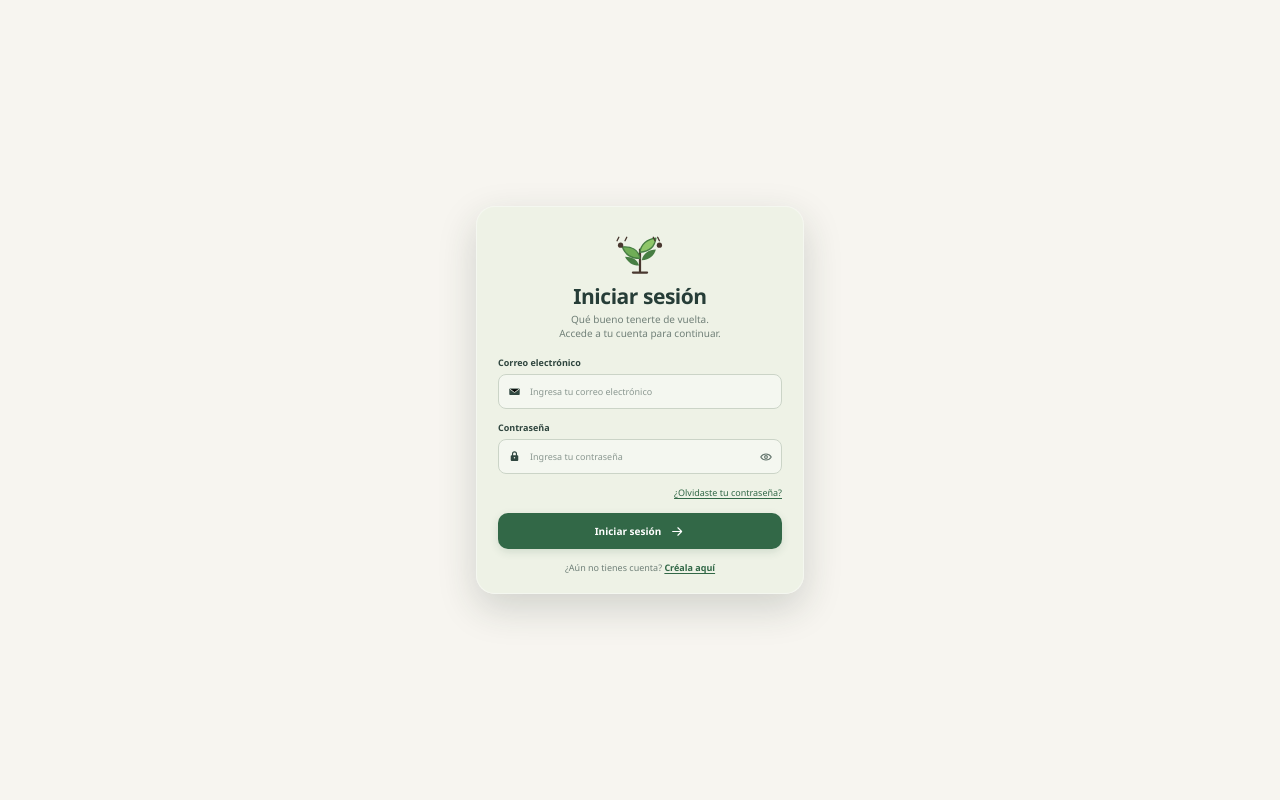
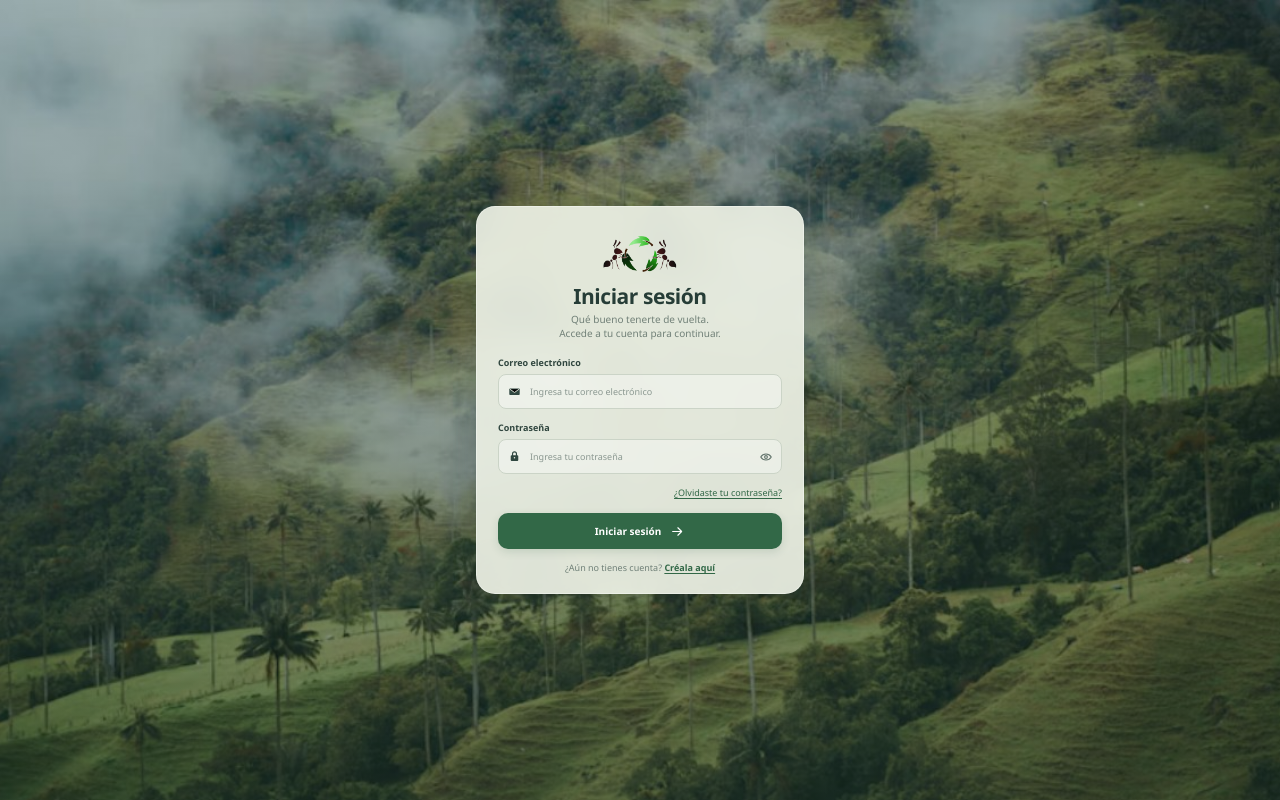
Before and after one commit to danielavig-pixel/Izeco, a SvelteKit app: page / in a window 1280 px wide. Built offline with nearby package versions, Linux system fonts and the light colour scheme.

Commit message:
Refactor code structure for improved readability and maintainability

```diff
--- a/src/routes/+page.svelte
+++ b/src/routes/+page.svelte
@@ -37,33 +37,9 @@
 
 <main class="login-page">
 	<section class="login-card" aria-labelledby="login-title">
-		<!-- LOGO: Este SVG está dibujado inline. Puedes reemplazarlo por una imagen guardada en src/lib/assets/. -->
-		<div class="brand-mark" aria-hidden="true">
-			<svg viewBox="0 0 92 68" fill="none">
-				<path d="M46 54V29" stroke="currentColor" stroke-width="2.5" stroke-linecap="round" />
-				<path
-					d="M46 39c-10 0-17-5-20-13 10-1 18 3 20 13Z"
-					fill="#70ad57"
-					stroke="#477e43"
-					stroke-width="1.5"
-					stroke-linejoin="round"
-				/>
-				<path
-					d="M46 32c1-9 8-15 18-16-1 9-7 15-18 16Z"
-					fill="#8fc668"
-					stroke="#477e43"
-					stroke-width="1.5"
-					stroke-linejoin="round"
-				/>
-				<path
-					d="M45 47c-8 0-13-4-16-10 8 0 14 3 16 10Zm3-6c2-8 8-12 16-12-2 7-7 12-16 12Z"
-					fill="#477e43"
-				/>
-				<path d="M38 55h16" stroke="currentColor" stroke-width="2.5" stroke-linecap="round" />
-				<circle cx="24" cy="24" r="3" fill="#49382f" />
-				<circle cx="68" cy="24" r="3" fill="#49382f" />
-				<path d="m20 19 2-4m7 4 2-4M63 19l-2-4m7 4-2-4" stroke="#49382f" stroke-width="1.5" stroke-linecap="round" />
-			</svg>
+		<!-- LOGO: imagen real de la marca, servida desde static/logo.png. -->
+		<div class="brand-mark">
+			<img src="/logo.png" alt="Izeco" />
 		</div>
 
 		<header class="card-heading">
@@ -179,7 +155,10 @@
 		min-height: 100svh;
 		place-items: center;
 		padding: 24px 16px;
-		/* FONDO: Configura aquí background o background-image; la tarjeta conserva su propio estilo. */
+		/* FONDO: fotografía del paisaje con un velo verde para que la tarjeta resalte. */
+		background:
+			linear-gradient(180deg, rgb(23 53 42 / 35%), rgb(23 53 42 / 55%)),
+			url('/fondo.jpg') center / cover no-repeat;
 	}
 
 	.login-card {
@@ -199,8 +178,8 @@
 		color: #49382f;
 	}
 
-	.brand-mark svg {
-		width: 82px;
+	.brand-mark img {
+		width: auto;
 		height: 60px;
 	}
 
--- a/src/routes/registro/+page.svelte
+++ b/src/routes/registro/+page.svelte
@@ -57,30 +57,9 @@
 
 <main class="register-page">
 	<section class="register-card" aria-labelledby="register-title">
-		<!-- LOGO: Este SVG está dibujado inline. Puedes reemplazarlo por una imagen guardada en src/lib/assets/. -->
-		<div class="brand-mark" aria-hidden="true">
-			<svg viewBox="0 0 92 68" fill="none">
-				<path d="M46 54V29" stroke="currentColor" stroke-width="2.5" stroke-linecap="round" />
-				<path
-					d="M46 39c-10 0-17-5-20-13 10-1 18 3 20 13Z"
-					fill="#70ad57"
-					stroke="#477e43"
-					stroke-width="1.5"
-					stroke-linejoin="round"
-				/>
-				<path
-					d="M46 32c1-9 8-15 18-16-1 9-7 15-18 16Z"
-					fill="#8fc668"
-					stroke="#477e43"
-					stroke-width="1.5"
-					stroke-linejoin="round"
-				/>
-				<path d="M45 47c-8 0-13-4-16-10 8 0 14 3 16 10Zm3-6c2-8 8-12 16-12-2 7-7 12-16 12Z" fill="#477e43" />
-				<path d="M38 55h16" stroke="currentColor" stroke-width="2.5" stroke-linecap="round" />
-				<circle cx="24" cy="24" r="3" fill="#49382f" />
-				<circle cx="68" cy="24" r="3" fill="#49382f" />
-				<path d="m20 19 2-4m7 4 2-4M63 19l-2-4m7 4-2-4" stroke="#49382f" stroke-width="1.5" stroke-linecap="round" />
-			</svg>
+		<!-- LOGO: imagen real de la marca, servida desde static/logo.png. -->
+		<div class="brand-mark">
+			<img src="/logo.png" alt="Izeco" />
 		</div>
 
 		<header class="card-heading">
@@ -253,7 +232,10 @@
 		min-height: 100svh;
 		place-items: center;
 		padding: 24px 16px;
-		/* FONDO: Configura aquí background o background-image; la tarjeta conserva su propio estilo. */
+		/* FONDO: fotografía del paisaje con un velo verde para que la tarjeta resalte. */
+		background:
+			linear-gradient(180deg, rgb(23 53 42 / 35%), rgb(23 53 42 / 55%)),
+			url('/fondo.jpg') center / cover no-repeat;
 	}
 
 	.register-card {
@@ -273,8 +255,8 @@
 		color: #49382f;
 	}
 
-	.brand-mark svg {
-		width: 82px;
+	.brand-mark img {
+		width: auto;
 		height: 60px;
 	}
 
```
Also changed, not shown: static/fondo.jpg (added), static/logo.png (added).
